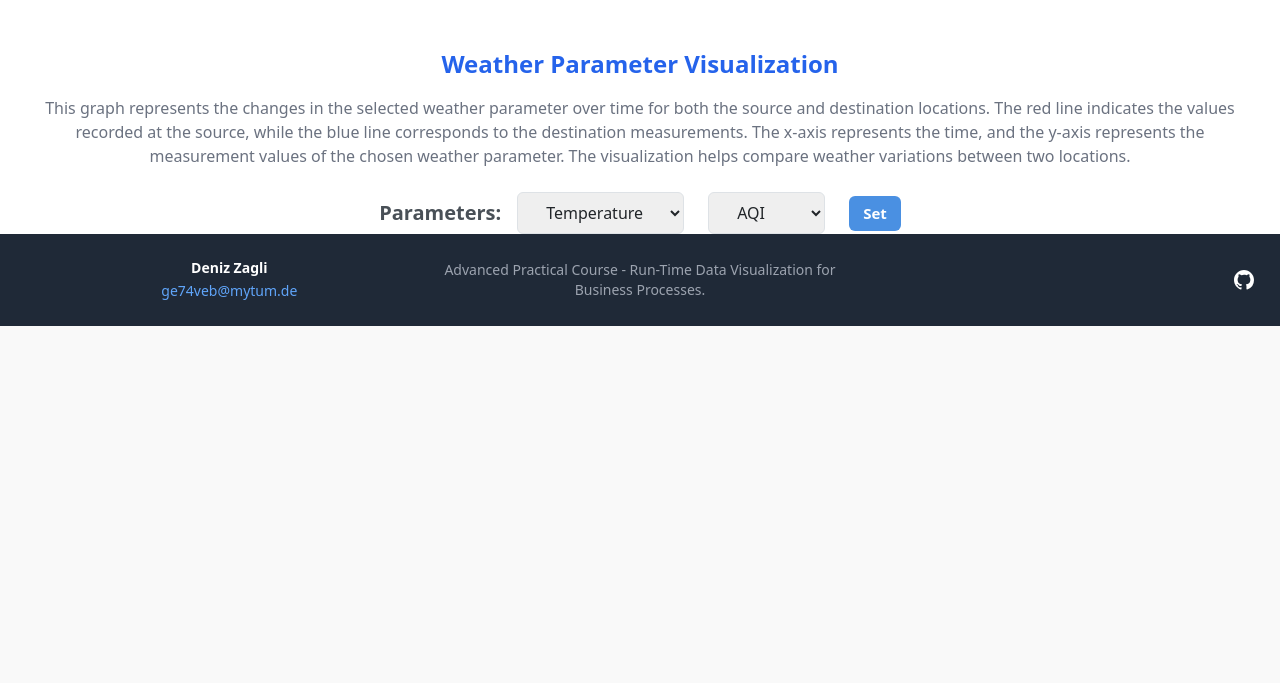
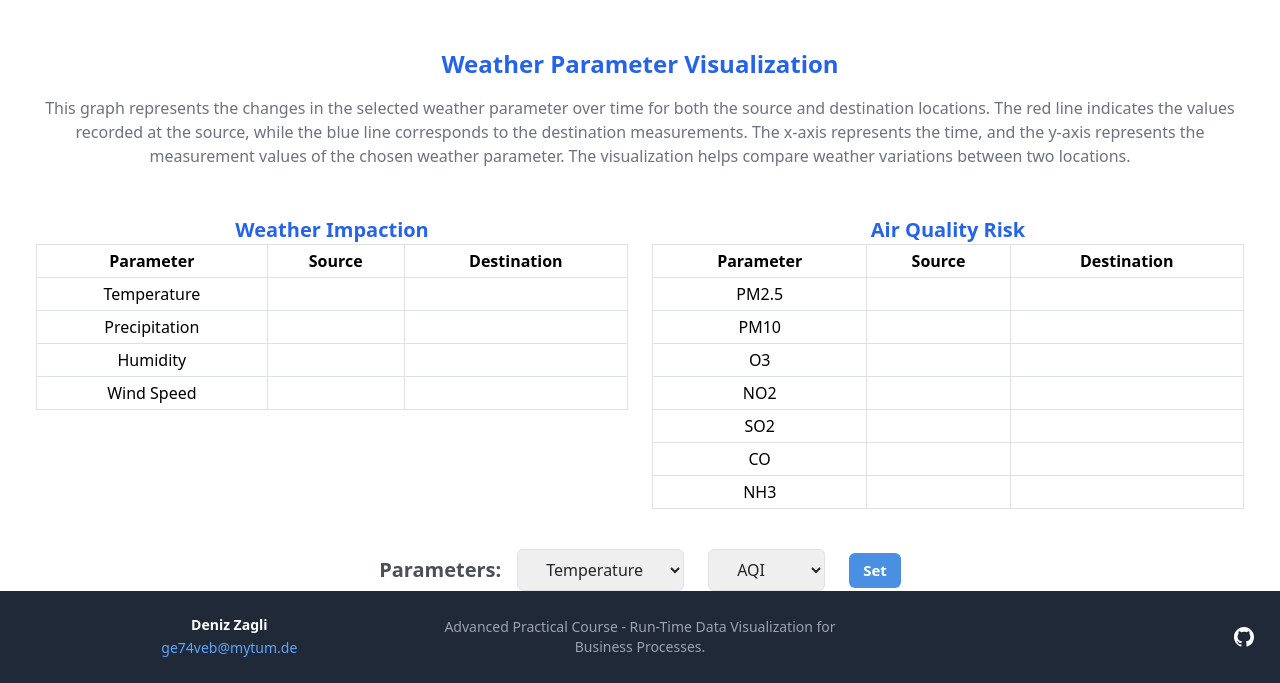
Before and after one commit to denizzagli/praktikum-clearsky, a FastAPI app: template templates/app.html in a window 1280 px wide. Shown: the part 758-1441 px from the top of the page. Before the commit the page ends 1084 px from the top, so only its background shows below. Run offline with FastAPI, Linux system fonts and the light colour scheme; the template is opened without the code that fills it, so the values that code supplies are empty; some libraries are stand-ins or nearby versions.

Commit message:
Weather Impaction and Air Quality Developments

```diff
--- /dev/null
+++ b/calculate_air_quality_risk.py
@@ -0,0 +1,52 @@
+# Weights of air quality parameters
+weights = {
+    "pm2_5": 0.35,
+    "pm10": 0.2,
+    "o3": 0.2,
+    "no2": 0.15,
+    "so2": 0.07,
+    "co": 0.07,
+    "nh3": 0.05
+}
+
+# Threshold of air quality parameters
+thresholds = {
+    "pm2_5": 15,
+    "pm10": 45,
+    "o3": 80,
+    "no2": 25,
+    "so2": 20,
+    "co": 4000,
+    "nh3": 200
+}
+
+
+# Compute risk for individual parameters
+def compute_individual_risk(value: float, parameter: str) -> float:
+    normalized = min(value / thresholds[parameter], 1)
+
+    return weights[parameter] * normalized
+
+
+# Computes risk according to weights and thresholds
+def compute_risk(data: dict):
+    score = 0
+
+    for pollutant in weights:
+        val = data.get(pollutant, 0)
+        normalized = min(val / thresholds[pollutant], 1)
+        score += weights[pollutant] * normalized
+
+    return score
+
+
+# Classification of risks
+def classify_risk(score: float) -> str:
+    if score < 0.3:
+        return "Low Risk"
+    elif score < 0.6:
+        return "Medium Risk"
+    elif score < 0.8:
+        return "High Risk"
+    else:
+        return "Very High Risk"
--- a/main.py
+++ b/main.py
@@ -12,6 +12,10 @@ from fastapi.responses import JSONResponse
 from fastapi.staticfiles import StaticFiles
 from fastapi.templating import Jinja2Templates
 from starlette.responses import StreamingResponse
+
+import calculate_air_quality_risk
+import calculate_weather_impact
+import decision_maker
 
 # FastAPI APP
 app = FastAPI()
@@ -155,6 +159,36 @@ async def provide_process_id(instance_id: str = Form(...)):
         "destination_weather_data": [],
         "source_air_pollution_data": [],
         "destination_air_pollution_data": [],
+        "source_weather_impaction": {
+            "temperature": None,
+            "precipitation": None,
+            "humidity": None,
+            "wind_speed": None
+        },
+        "destination_weather_impaction": {
+            "temperature": None,
+            "precipitation": None,
+            "humidity": None,
+            "wind_speed": None
+        },
+        "source_air_quality_risk": {
+            "pm2_5": None,
+            "pm10": None,
+            "o3": None,
+            "no2": None,
+            "so2": None,
+            "co": None,
+            "nh3": None
+        },
+        "destination_air_quality_risk": {
+            "pm2_5": None,
+            "pm10": None,
+            "o3": None,
+            "no2": None,
+            "so2": None,
+            "co": None,
+            "nh3": None
+        },
         "created_time": int(time.time())
     }
 
@@ -363,6 +397,85 @@ async def get_graph_data(instance_id: str, data_type: str = Query(...), paramete
     return {"data": data}
 
 
+@app.post("/calculate-weather-impaction")
+async def get_weather_impaction(instance_id: str = Form(...),
+                                parameter: str = Form(...),
+                                source_value: float = Form(...),
+                                destination_value: float = Form(...)):
+    if instance_id not in instance_data:
+        return JSONResponse({"error": "Instance not found"}, status_code=404)
+
+    source_weather_impaction = calculate_weather_impact.compute_individual_impaction(source_value, parameter)
+    destination_weather_impaction = calculate_weather_impact.compute_individual_impaction(destination_value, parameter)
+
+    instance_data[instance_id]["source_weather_impaction"][parameter] = source_weather_impaction
+    instance_data[instance_id]["destination_weather_impaction"][parameter] = destination_weather_impaction
+
+    return {
+        "parameter": parameter,
+        "source_weather_impaction": source_weather_impaction,
+        "destination_weather_impaction": destination_weather_impaction
+    }
+
+
+@app.post("/calculate-air-quality-risk")
+async def get_air_quality_risk(instance_id: str = Form(...),
+                               parameter: str = Form(...),
+                               source_value: float = Form(...),
+                               destination_value: float = Form(...)):
+    if instance_id not in instance_data:
+        return JSONResponse({"error": "Instance not found"}, status_code=404)
+
+    source_air_quality_risk = calculate_air_quality_risk.compute_individual_risk(source_value, parameter)
+    destination_air_quality_risk = calculate_air_quality_risk.compute_individual_risk(destination_value, parameter)
+
+    instance_data[instance_id]["source_air_quality_risk"][parameter] = source_air_quality_risk
+    instance_data[instance_id]["destination_air_quality_risk"][parameter] = destination_air_quality_risk
+
+    return {
+        "parameter": parameter,
+        "source_air_quality_risk": source_air_quality_risk,
+        "destination_air_quality_risk": destination_air_quality_risk
+    }
+
+
+@app.post("/decision-making")
+async def decision_making(instance_id: str = Form(...),
+                          source_risk_score: float = Form(...),
+                          destination_risk_score: float = Form(...), ):
+    if instance_id not in instance_data:
+        return JSONResponse({"error": "Instance not found"}, status_code=404)
+
+    source_risk_level = decision_making.compute_decision_making(source_risk_score)
+    destination_risk_level = decision_making.compute_decision_making(destination_risk_score)
+    decision = decision_maker.make_decision(source_risk_level, destination_risk_level)
+
+    result = {
+        "source_risk_level": source_risk_level,
+        "destination_risk_level": destination_risk_level,
+        "decision": decision
+    }
+
+    json_data = json.dumps(result, indent=4)
+
+    send_sse_update(instance_id, json_data)
+
+    return result
+
+
+@app.get("/get-impact-and-risk-data/{instance_id}")
+async def get_impact_data(instance_id: str):
+    if instance_id not in instance_data:
+        return JSONResponse({"error": "Instance not found"}, status_code=404)
+
+    return {
+        "source_weather_impaction": instance_data[instance_id]["source_weather_impaction"],
+        "destination_weather_impaction": instance_data[instance_id]["destination_weather_impaction"],
+        "source_air_quality_risk": instance_data[instance_id]["source_air_quality_risk"],
+        "destination_air_quality_risk": instance_data[instance_id]["destination_air_quality_risk"]
+    }
+
+
 def sort_by_time(data_list):
     return sorted(data_list, key=lambda x: x["time"])
 
--- a/static/js/app.js
+++ b/static/js/app.js
@@ -221,6 +221,7 @@ function startSSE(instanceId) {
             const data = JSON.parse(event.data);
             console.log("SSE Update:", data);
             setParameters()
+            fetchImpactData(instanceId)
         } catch (error) {
             console.error("Error processing SSE message:", error);
         }
@@ -232,3 +233,34 @@ function startSSE(instanceId) {
         setTimeout(() => startSSE(instanceId), 5000);
     };
 }
+
+async function fetchImpactData(instanceId) {
+    try {
+        const response = await fetch(`/get-impact-and-risk-data/${instanceId}`);
+        const data = await response.json();
+
+        if (data.error) {
+            console.error("Error:", data.error);
+            return;
+        }
+
+        updateTable(data.source_weather_impaction, "weather-source");
+        updateTable(data.destination_weather_impaction, "weather-destination");
+
+        updateTable(data.source_air_quality_risk, "air-source");
+        updateTable(data.destination_air_quality_risk, "air-destination");
+
+    } catch (error) {
+        console.error("Failed to fetch impact data:", error);
+    }
+}
+
+function updateTable(data, type) {
+    Object.keys(data).forEach(param => {
+        const elementId = `${type}-${param}`;
+        const element = document.getElementById(elementId);
+        if (element) {
+            element.textContent = data[param] !== null ? data[param] : "-";
+        }
+    });
+}
--- a/templates/app.html
+++ b/templates/app.html
@@ -45,6 +45,97 @@
         source, while the blue line corresponds to the destination measurements. The x-axis represents the time, and the
         y-axis represents the measurement values of the chosen weather parameter. The visualization helps compare
         weather variations between two locations.</p>
+
+    <div class="container mt-5">
+        <div class="row">
+            <!-- Weather Impaction Table -->
+            <div class="col-md-6">
+                <h2 class="text-center text-blue-600 text-xl font-semibold">Weather Impaction</h2>
+                <table class="table table-bordered text-center table-sm">
+                    <thead>
+                    <tr>
+                        <th>Parameter</th>
+                        <th>Source</th>
+                        <th>Destination</th>
+                    </tr>
+                    </thead>
+                    <tbody id="weather-impaction-table">
+                    <tr>
+                        <td>Temperature</td>
+                        <td id="weather-source-temperature"></td>
+                        <td id="weather-destination-temperature"></td>
+                    </tr>
+                    <tr>
+                        <td>Precipitation</td>
+                        <td id="weather-source-precipitation"></td>
+                        <td id="weather-destination-precipitation"></td>
+                    </tr>
+                    <tr>
+                        <td>Humidity</td>
+                        <td id="weather-source-humidity"></td>
+                        <td id="weather-destination-humidity"></td>
+                    </tr>
+                    <tr>
+                        <td>Wind Speed</td>
+                        <td id="weather-source-wind_speed"></td>
+                        <td id="weather-destination-wind_speed"></td>
+                    </tr>
+                    </tbody>
+                </table>
+            </div>
+
+            <!-- Air Quality Risk Table -->
+            <div class="col-md-6">
+                <h2 class="text-center text-blue-600 text-xl font-semibold">Air Quality Risk</h2>
+                <table class="table table-bordered text-center table-sm">
+                    <thead>
+                    <tr>
+                        <th>Parameter</th>
+                        <th>Source</th>
+                        <th>Destination</th>
+                    </tr>
+                    </thead>
+                    <tbody id="air-quality-risk-table">
+                    <tr>
+                        <td>PM2.5</td>
+                        <td id="air-source-pm2_5"></td>
+                        <td id="air-destination-pm2_5"></td>
+                    </tr>
+                    <tr>
+                        <td>PM10</td>
+                        <td id="air-source-pm10"></td>
+                        <td id="air-destination-pm10"></td>
+                    </tr>
+                    <tr>
+                        <td>O3</td>
+                        <td id="air-source-o3"></td>
+                        <td id="air-destination-o3"></td>
+                    </tr>
+                    <tr>
+                        <td>NO2</td>
+                        <td id="air-source-no2"></td>
+                        <td id="air-destination-no2"></td>
+                    </tr>
+                    <tr>
+                        <td>SO2</td>
+                        <td id="air-source-so2"></td>
+                        <td id="air-destination-so2"></td>
+                    </tr>
+                    <tr>
+                        <td>CO</td>
+                        <td id="air-source-co"></td>
+                        <td id="air-destination-co"></td>
+                    </tr>
+                    <tr>
+                        <td>NH3</td>
+                        <td id="air-source-nh3"></td>
+                        <td id="air-destination-nh3"></td>
+                    </tr>
+                    </tbody>
+                </table>
+            </div>
+        </div>
+    </div>
 
     <div id="param-description-weather" class="mt-4 d-flex flex-column align-items-center">
         <div class="d-flex align-items-center gap-3">
```
Also changed, not shown: calculate_weather_impact.py (added, +53 -0 lines), decision_maker.py (added, +28 -0 lines).
